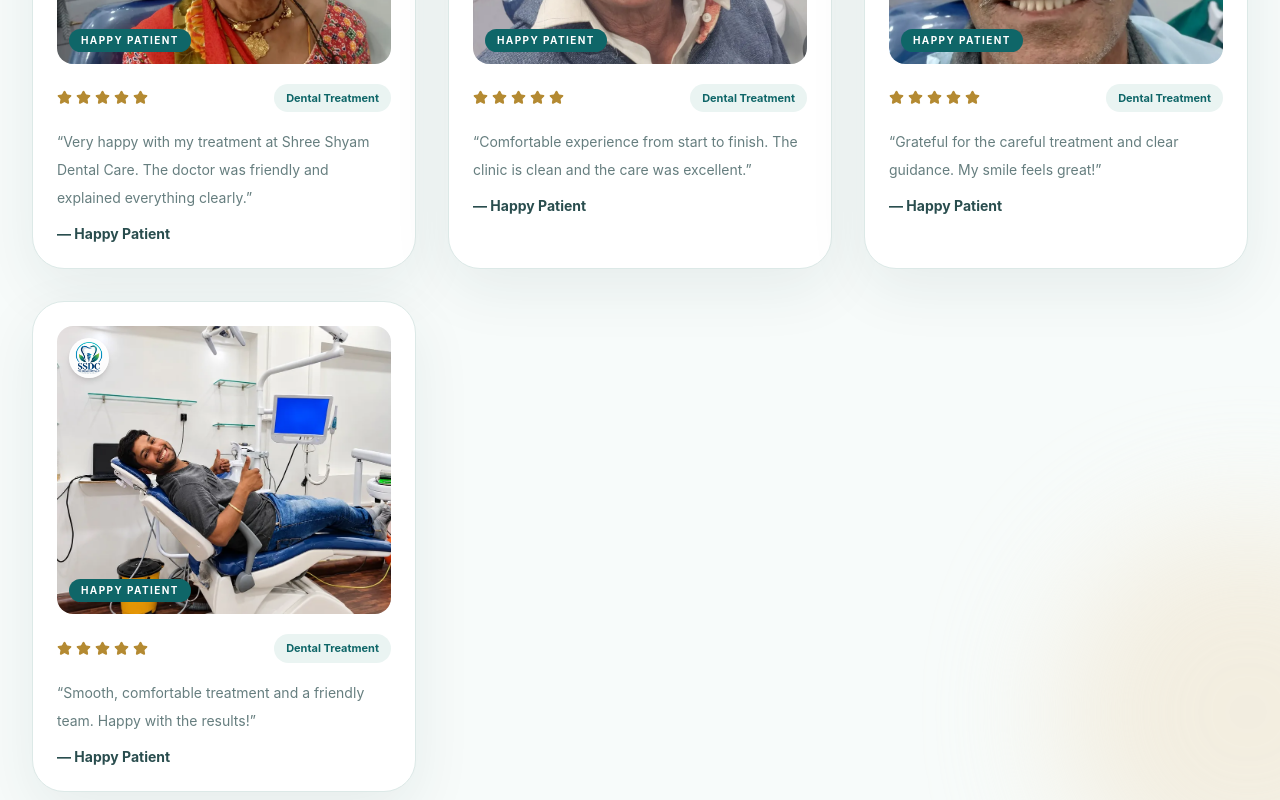
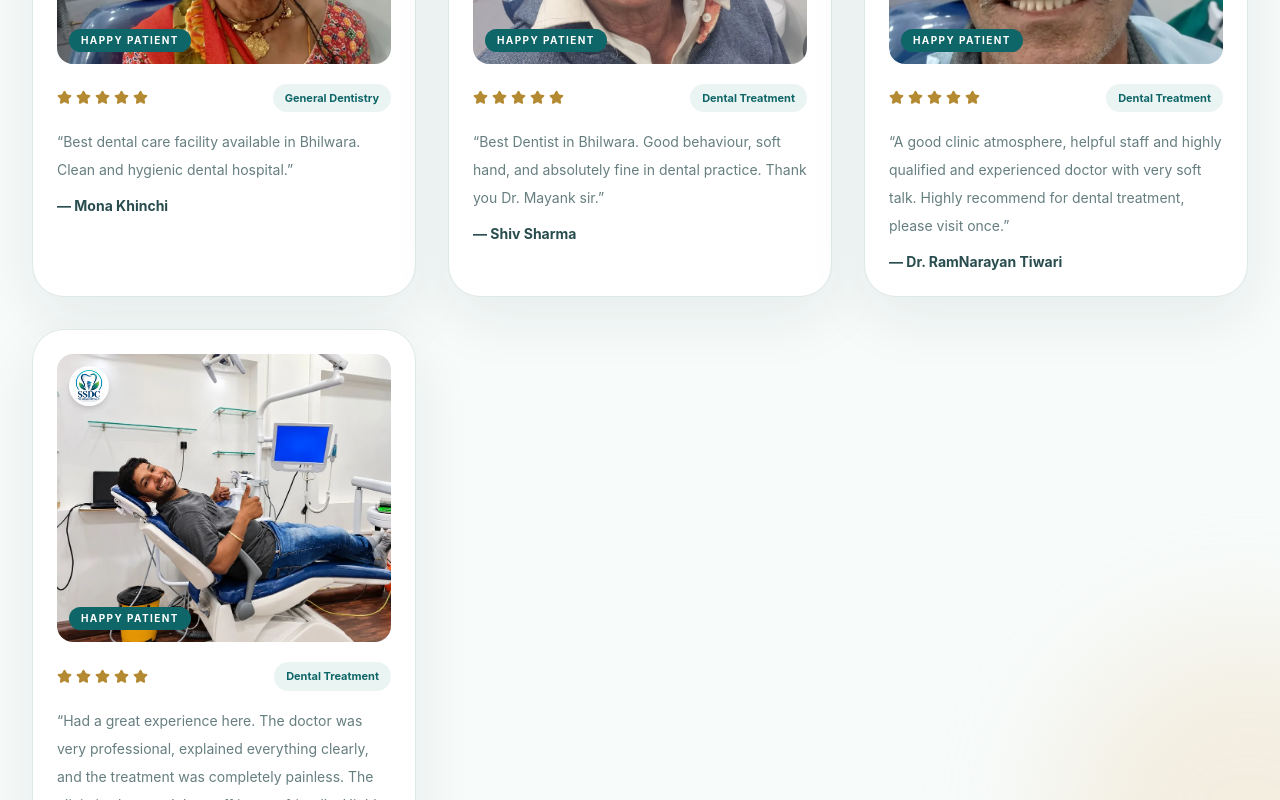
Before and after one commit to TechV013/Dr.mayankpareekdentalclinic, a React (Vite) app: page / in a window 1280 px wide. Shown: the part 7100-7900 px from the top of the page. Built offline with nearby package versions, Linux system fonts and the light colour scheme; no server answers.

Commit message:
Replace placeholder reviews with real patient reviews

```diff
--- a/src/data/siteData.ts
+++ b/src/data/siteData.ts
@@ -82,35 +82,35 @@ export const siteData = {
   patientCases: [
     {
       photo: "/patient-images/patient-01.webp",
-      treatment: "Dental Treatment",
+      treatment: "General Dentistry",
       rating: 5,
-      name: "Happy Patient",
+      name: "Mona Khinchi",
       review:
-        "Very happy with my treatment at Shree Shyam Dental Care. The doctor was friendly and explained everything clearly.",
+        "Best dental care facility available in Bhilwara. Clean and hygienic dental hospital.",
     },
     {
       photo: "/patient-images/patient-02.webp",
       treatment: "Dental Treatment",
       rating: 5,
-      name: "Happy Patient",
+      name: "Shiv Sharma",
       review:
-        "Comfortable experience from start to finish. The clinic is clean and the care was excellent.",
+        "Best Dentist in Bhilwara. Good behaviour, soft hand, and absolutely fine in dental practice. Thank you Dr. Mayank sir.",
     },
     {
       photo: "/patient-images/patient-03.webp",
       treatment: "Dental Treatment",
       rating: 5,
-      name: "Happy Patient",
+      name: "Dr. RamNarayan Tiwari",
       review:
-        "Grateful for the careful treatment and clear guidance. My smile feels great!",
+        "A good clinic atmosphere, helpful staff and highly qualified and experienced doctor with very soft talk. Highly recommend for dental treatment, please visit once.",
     },
     {
       photo: "/patient-images/patient-04.webp",
       treatment: "Dental Treatment",
       rating: 5,
-      name: "Happy Patient",
+      name: "Vishal Pareek",
       review:
-        "Smooth, comfortable treatment and a friendly team. Happy with the results!",
+        "Had a great experience here. The doctor was very professional, explained everything clearly, and the treatment was completely painless. The clinic is clean and the staff is very friendly. Highly recommended!",
     },
   ],
 
```
